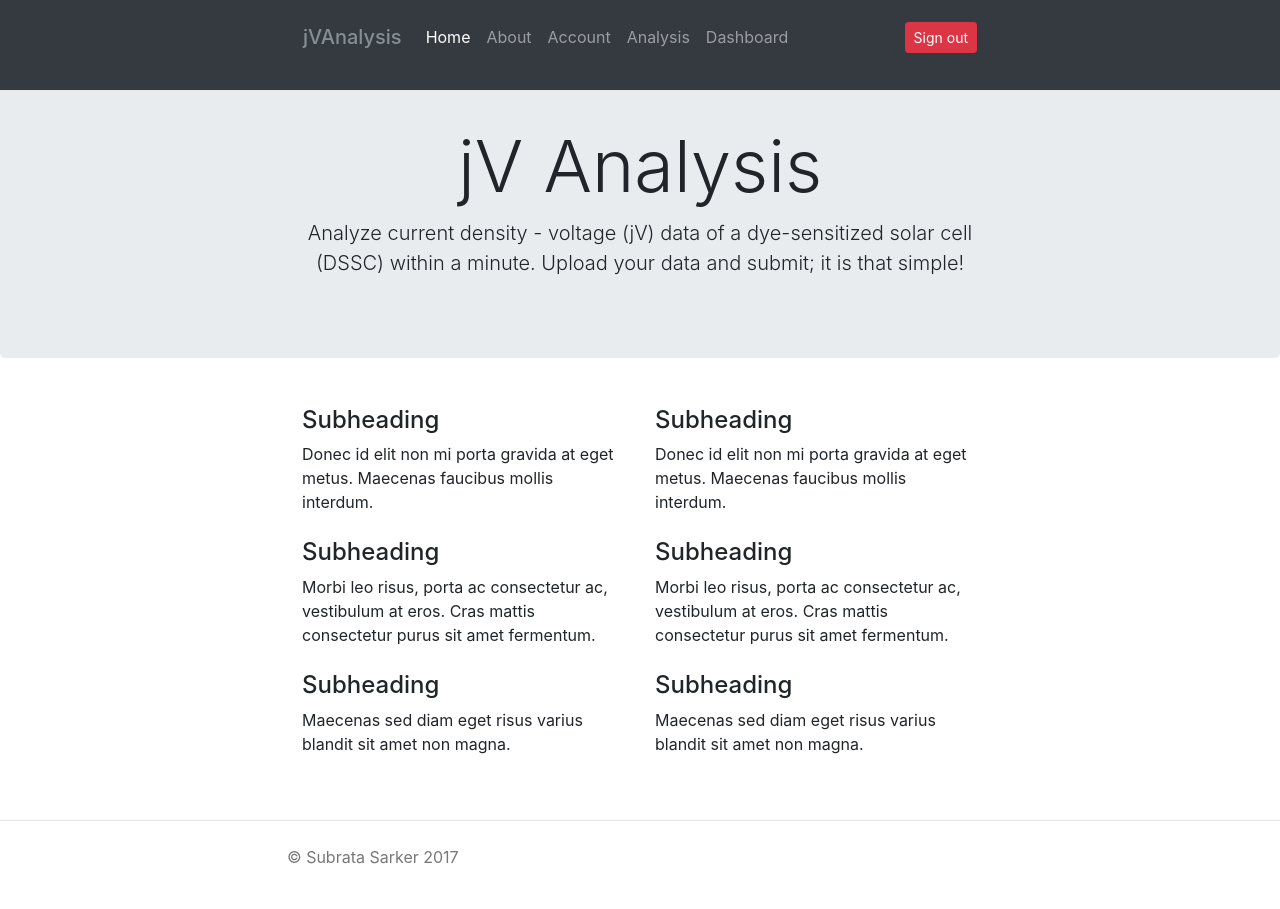
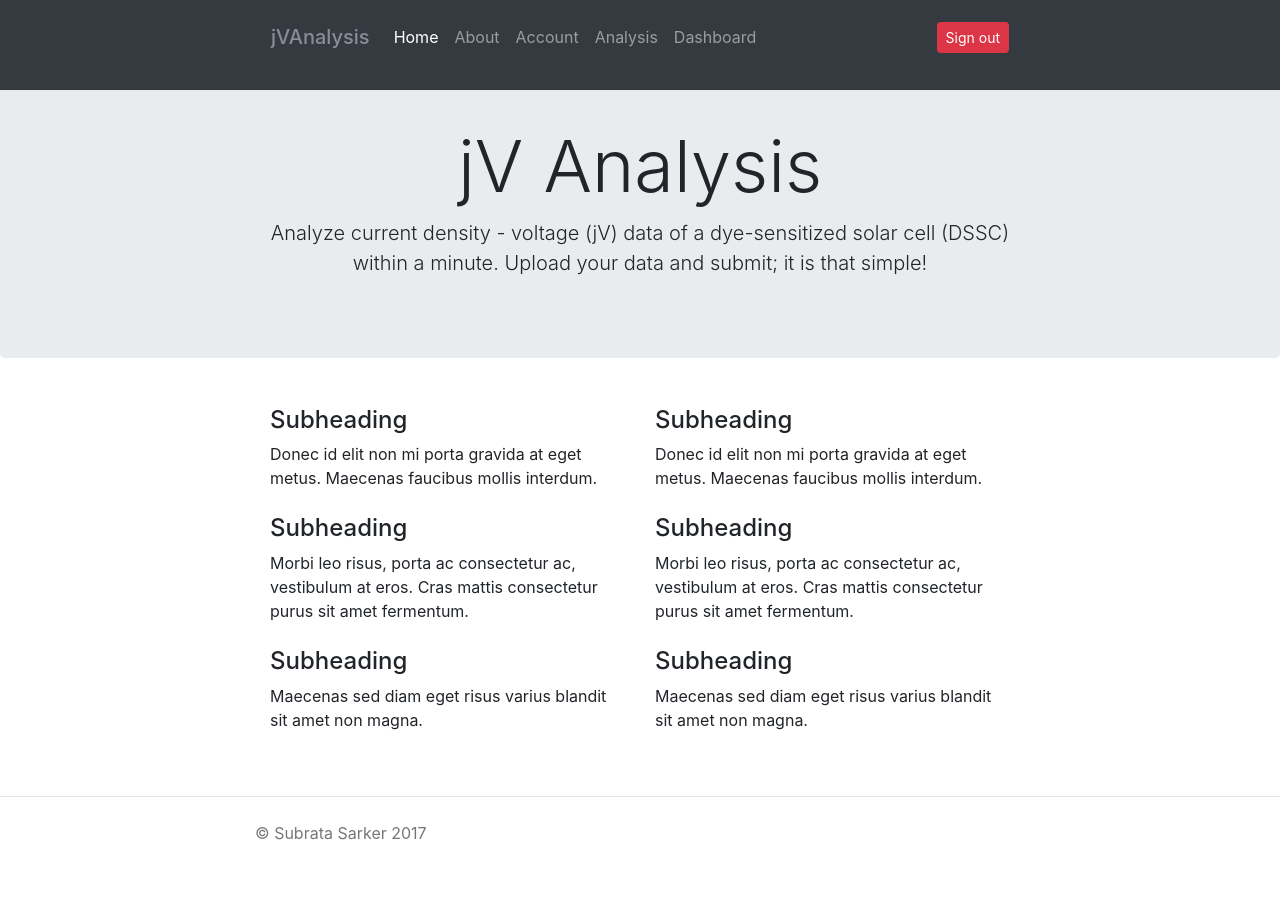
Before and after one commit to picklu/jvanalysis, a Flask app: page /home in a window 1280 px wide. After the commit the page ends 840 px from the top, so only its background shows below. Run offline with Flask 2, Linux system fonts and the light colour scheme; some libraries are stand-ins or nearby versions.

Commit message:
Update style for narrow contianer

```diff
--- a/jvanalysis/static/css/style.css
+++ b/jvanalysis/static/css/style.css
@@ -1,3 +1,9 @@
+/* Re-customize the container */
+@media (min-width: 48em) {
+  .container {
+    max-width: 50rem;
+  }
+}
 .navbar{
     position:relative;
 }
```
